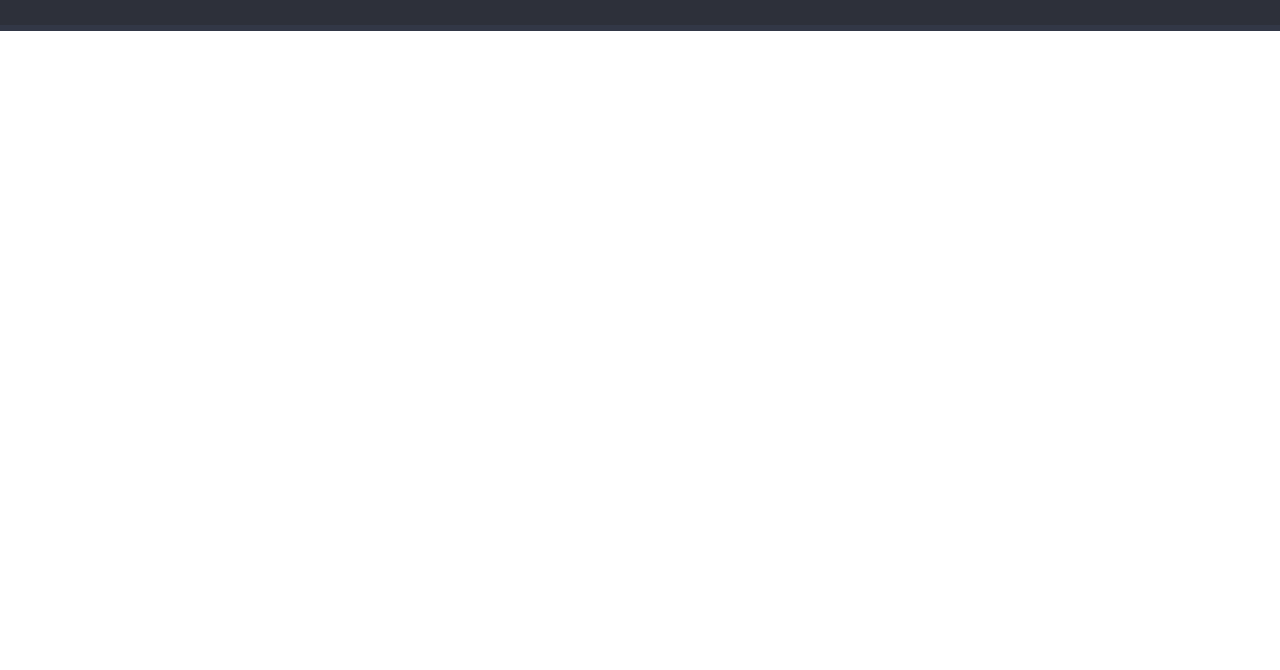
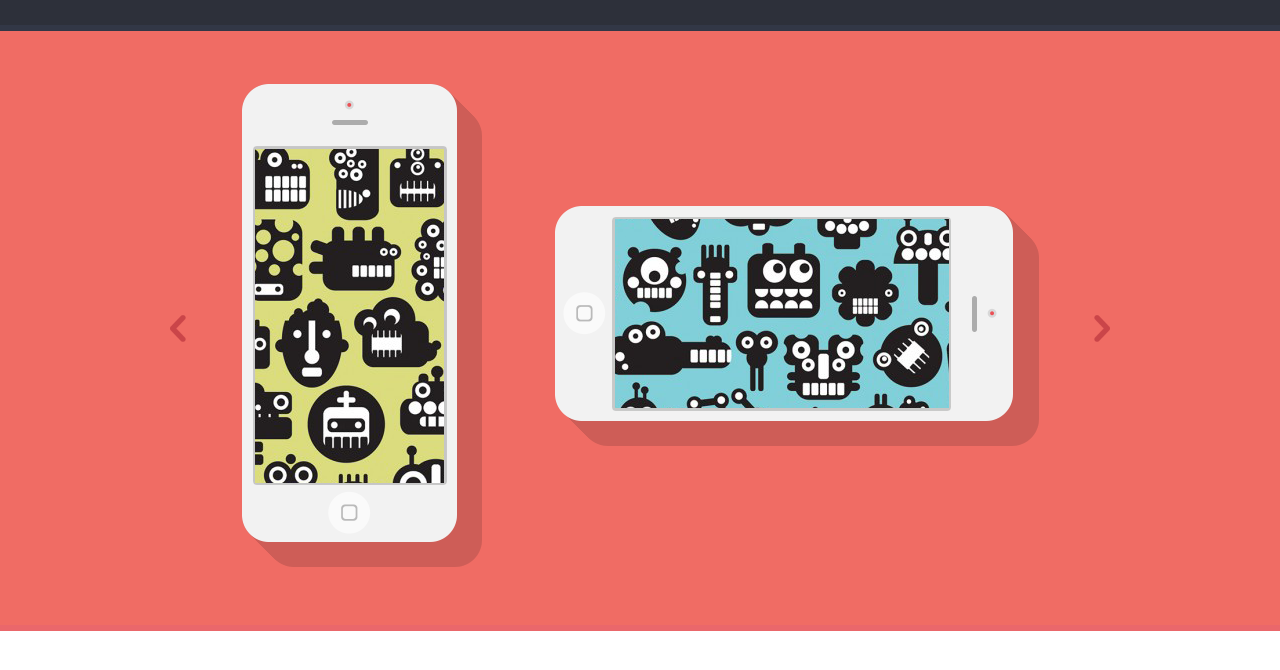
Before and after one commit to demos461/singolo, a plain HTML site: page singolo1.html in a window 1280 px wide. Shown: the part 64-734 px from the top of the page. Drawn offline with Linux system fonts and the light colour scheme.

Commit message:
feat: create slider

```diff
--- a/singolo1.css
+++ b/singolo1.css
@@ -75,6 +75,10 @@ h1,h2,h3,h4,h5,h6 {
     color: #f06c64;
 }
 
+.nav_link:active {
+    color: #f06c64;
+}
+
 .nav_link:not(:last-child):after  {
     content: "·";
     color: #424758;
@@ -82,3 +86,83 @@ h1,h2,h3,h4,h5,h6 {
     margin-right: 12.5px;
 
 }
+
+/* Slider */
+
+.slider {
+    background-color: #f06c64;
+    height: 600px;
+    border-bottom: 6px solid #ea676b;
+    display: flex;
+    justify-content: space-between;
+    align-items: center;
+
+}
+
+.slider__inner {
+    display: flex;
+    justify-content: space-between;
+    align-items: center;
+}
+
+.phones {
+    height: 480px;
+    width: 800px;
+    display: flex;
+    align-items: center;
+    justify-content: space-between;
+    position: relative;
+
+}
+
+.verphone {
+    margin-bottom: 5px;
+    margin-left: 2px;
+}
+
+.horphone {
+    margin-bottom: 5px;
+    margin-right: 1px;
+
+}
+
+.screen1 {
+    left: 15px;
+    top: 61px;
+    position: absolute;
+    background: url(/assets/img/screen1.png);
+    background-position: -13px -134px;
+    height: 334px;
+    width: 189px;
+}
+
+.screen2 {
+    right: 91px;
+    top: 131px;
+    position: absolute;
+    background: url(/assets/img/screen2.png);
+    background-position: -125px -118px;
+    height: 189px;
+    width: 334px;
+}
+a.arrow_left {
+    background: url('assets/img/leftArrow.png');
+    display: block;
+    height: 27px;
+    width: 16px;
+}
+
+a.arrow_left:hover{
+    background: url('assets/img/leftArrow-white.png');
+}
+
+a.arrow_right {
+    background: url('assets/img/rightArrow.png');
+    display: block;
+    height: 27px;
+    width: 16px;
+}
+
+a.arrow_right:hover {
+    background: url('assets/img/rigthArrow-white.png');
+}
--- a/singolo1.html
+++ b/singolo1.html
@@ -8,6 +8,7 @@
 <title>Singolo</title>
 </head>
 <body>
+    <!-- Header -->
 <header class="header">
     <div class="wrapper">
         <div class="header__inner">
@@ -24,6 +25,23 @@
         </div>
     </div>
     </header>
+    <main class="main">
+    <!-- Slider  -->
+    <div class="slider">
+        <div class="wrapper">
+        <div class="slider__inner">
+            <a href="#" class="arrow_left"></a>
+            <div class="phones">
+                <img src="/assets/img/verphone.png" alt="phone" class="verphone">
+                <div class="screen1"></div>
+                <img src="/assets/img/horphone.png" alt="phone" class="horphone">
+                <div class="screen2"></div>
+            </div>
+            <a href="#" class="arrow_right"></a>
+        </div>
+        </div>
+    </div>
+    </main>
 
 </body>
 </html>
```
Lines whose indentation alone changed are shown as unchanged.
